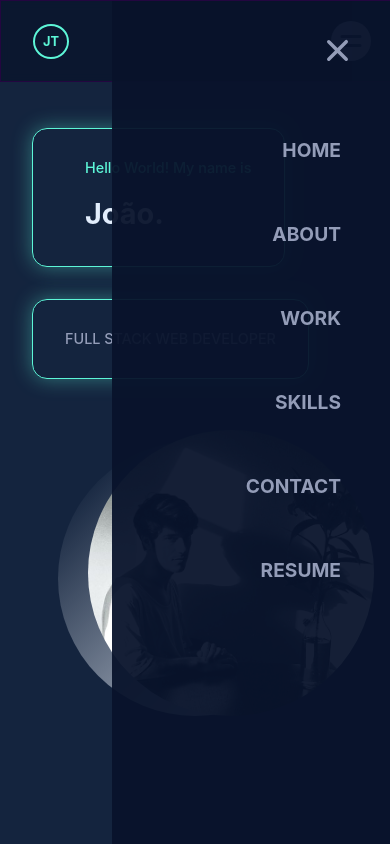
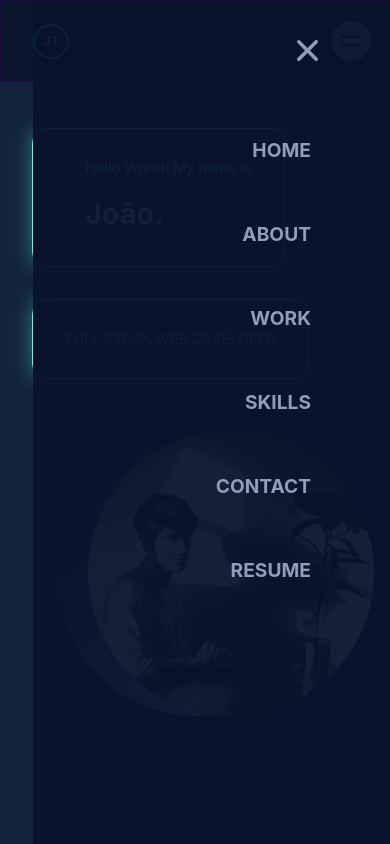
Before and after one commit to JoaoTeixeira13/portfolio, a React (Create React App) app: page / in a window 390 px wide. Both pictures are taken after a click on the icon 351 px from the left and 41 px from the top of the page. Shown: the top 844 px of the page. Built offline with nearby package versions, Linux system fonts and the light colour scheme.

Commit message:
navbar mobile fix

```diff
--- a/src/navbar/navbar.tsx
+++ b/src/navbar/navbar.tsx
@@ -43,7 +43,7 @@ export default function Navbar() {
 
                 {toggle && (
                     <motion.div
-                        whileInView={{ x: [300, 30] }}
+                        whileInView={{ x: [300, 0] }}
                         transition={{ duration: 0.85, ease: "easeOut" }}
                     >
                         <div className="mobileSlide">
```
